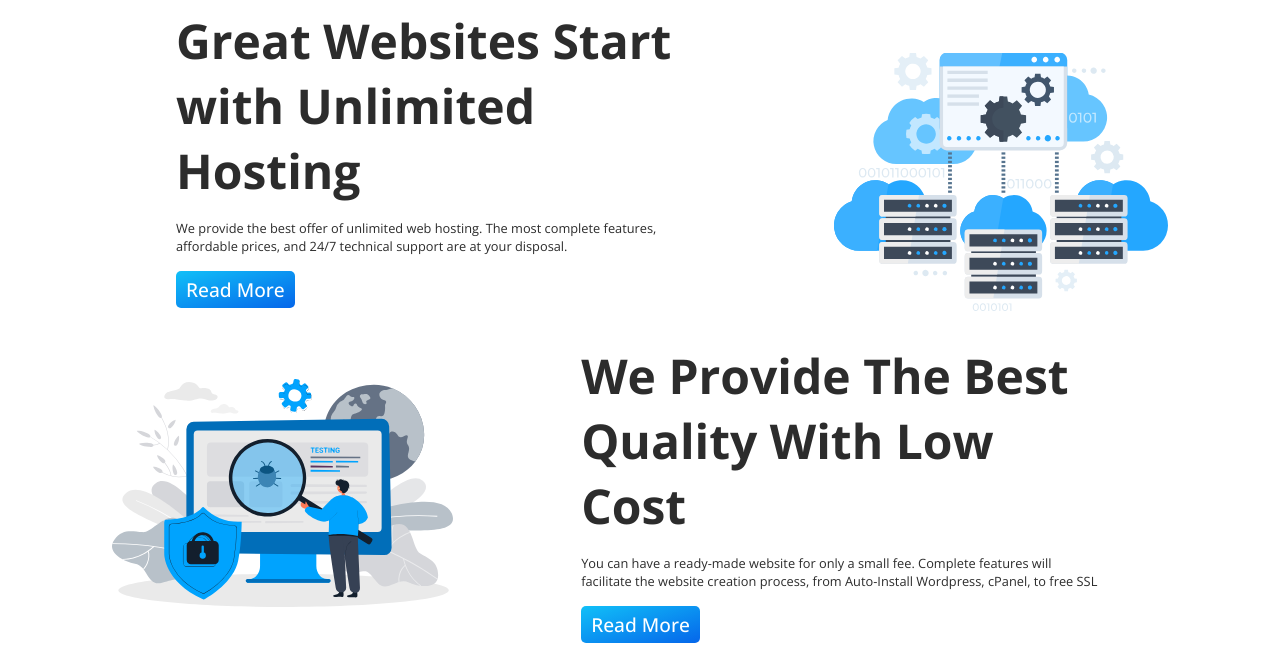
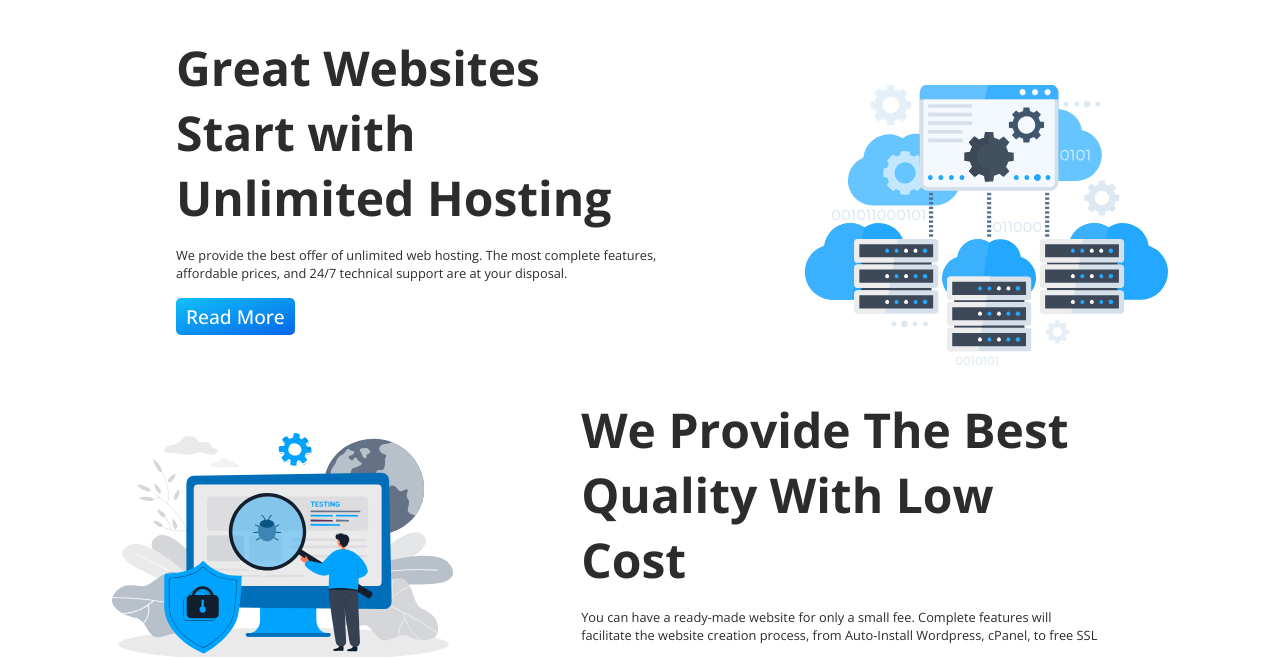
Before and after one commit to dhirajinchalkaranji/Assignment-11-Hosting, a plain HTML site: page index.html in a window 1280 px wide. Shown: the part 75-732 px from the top of the page. Drawn offline with nearby package versions, Linux system fonts and the light colour scheme.

Commit message:
home image edited

```diff
--- a/index.html
+++ b/index.html
@@ -78,7 +78,7 @@
                 <img class="home__img home__container1" src="./assets/server.svg" alt="cloud-hosting">
 
                 <div class="home__container container grid">
-                    <h1 class="home__heading">
+                    <h1 class="home__heading home__heading1">
                         Great Websites Start with Unlimited Hosting
                     </h1>
 
--- a/style.css
+++ b/style.css
@@ -661,7 +661,8 @@ input {
   }
 
   .home__container1{
-    margin-top: 5rem;
+    margin-top: 7rem;
+
   }
 
   .home__img{
@@ -850,6 +851,11 @@ input {
     font-size: 3rem;
   }
 
+  .home__heading1{
+    font-size: 3rem;
+    padding-right: 1rem;
+  }
+
   .home__button{
     align-items: left;
   }
@@ -950,6 +956,10 @@ input {
     padding-right: 0rem;
   }
 
+  .home__container1{
+  width: 70%;
+  }
+
   .technical__img{
     padding-right: 3rem;
   }
```
